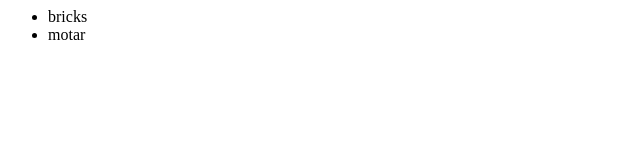
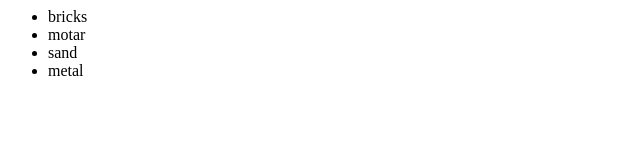
Before and after one commit to SeemaMistry/GitTest, a plain HTML site: page index.html in a window 1280 px wide. Shown: the full height of the page, 0-640 px from the left. Drawn offline with Linux system fonts and the light colour scheme.

Commit message:
added sand and metal to GitTest3

```diff
--- a/index.html
+++ b/index.html
@@ -3,6 +3,8 @@
 		<ul>
 			<li>bricks</li>
 			<li>motar</li>
+			<li>sand</li>
+			<li>metal</li>
 		</ul>
 	</body>
 </html>
```
